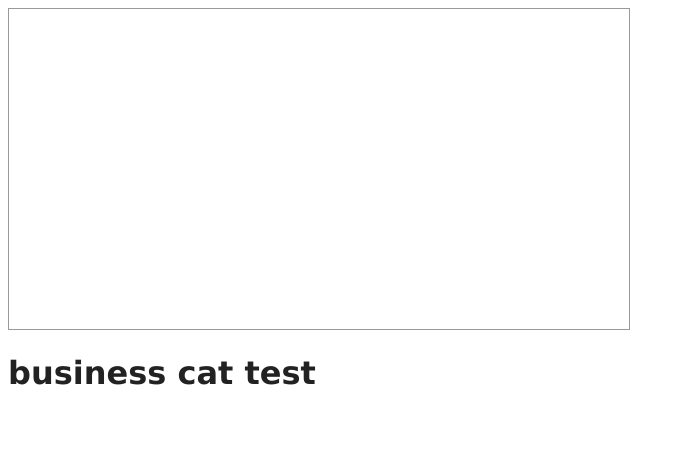
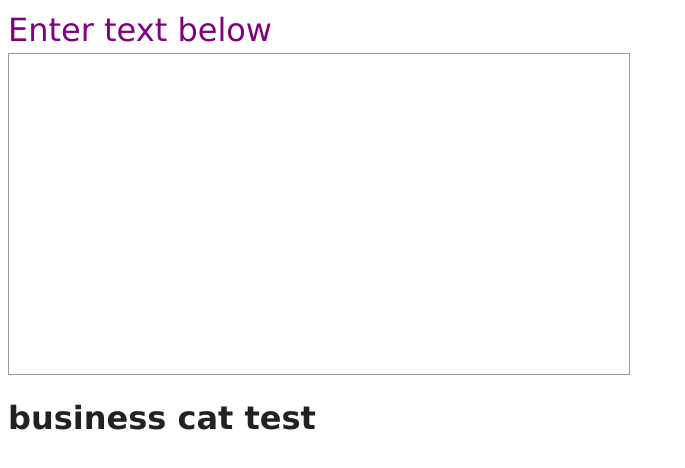
Before and after one commit to hubot-archive/hubot-business-cat, a plain HTML site: page index.html in a window 1280 px wide. Shown: the whole page, without its empty margins (0-685 px from the left). Drawn offline with Linux system fonts and the light colour scheme.

Commit message:
updates index

```diff
--- a/index.html
+++ b/index.html
@@ -11,7 +11,7 @@
 <body>
 
   <form id="regex-test-form">
-    <div id="regex-test-result"></div>
+    <div id="regex-test-result">Enter text below</div>
     <div id="regex-test-content" contenteditable="true"></div>
   </form>
 
```
